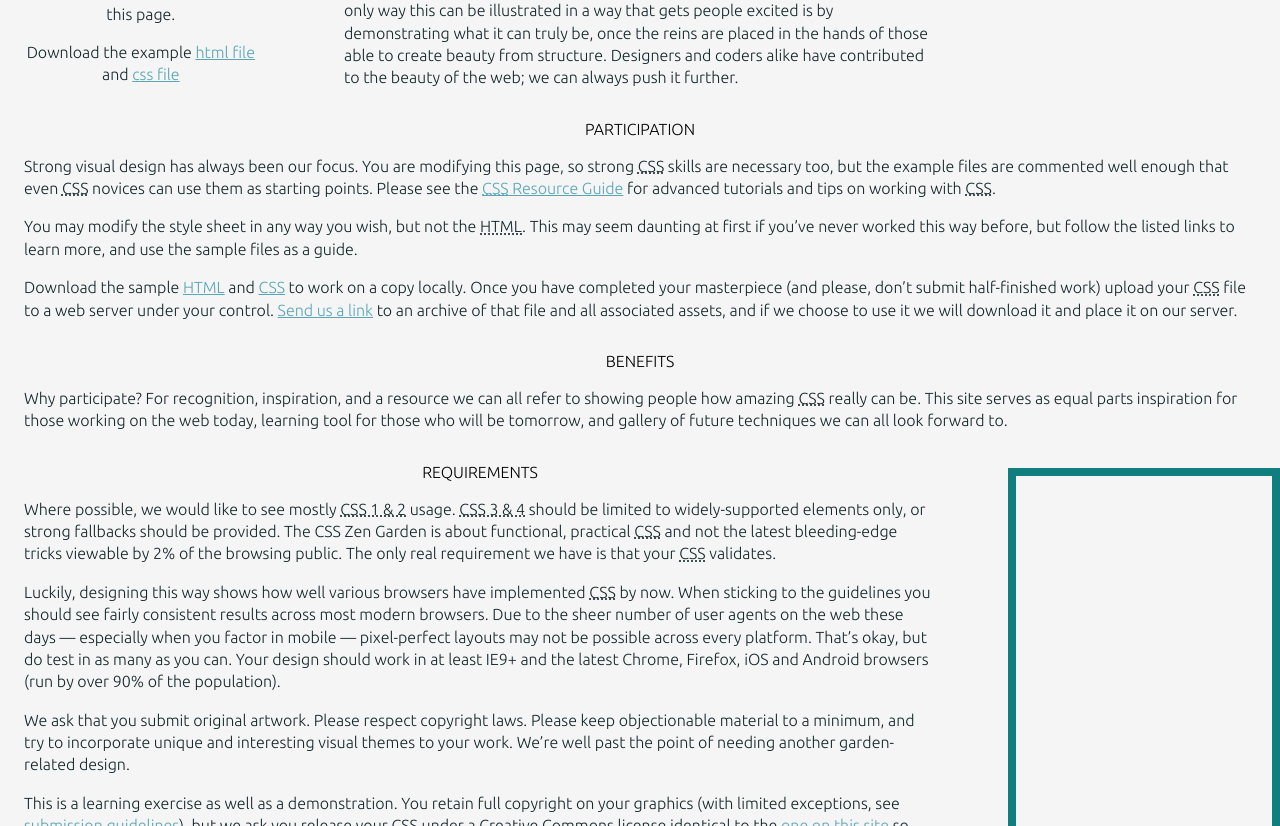
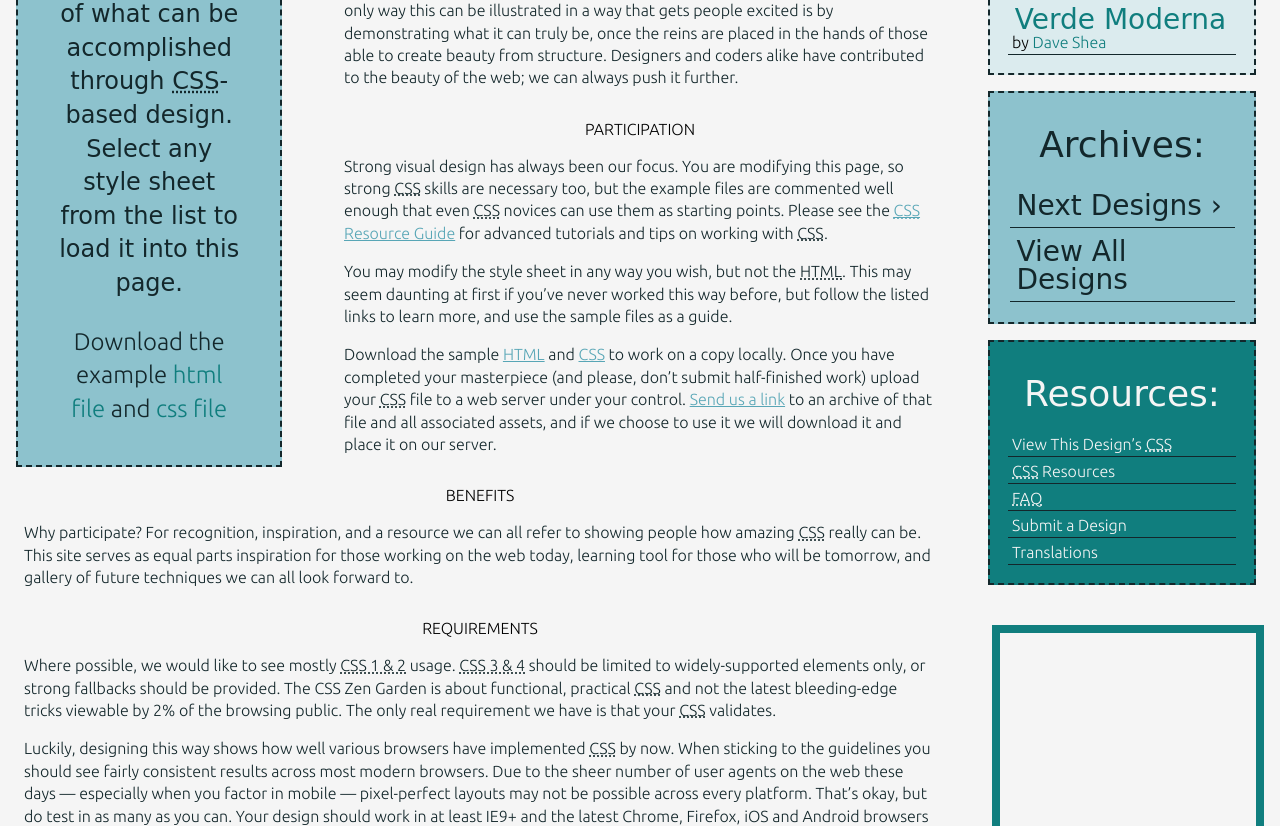
Before and after one commit to zen-group4/zen-group4.github.io, a plain HTML site: page index.html in a window 1280 px wide. Shown: the part 743-1569 px from the top of the page. Drawn offline with nearby package versions, Linux system fonts and the light colour scheme; files that its build step writes are made by us from their sources; a web font is replaced by a local one.

Commit message:
Formated menu and summary boxes

```diff
--- a/scss/partials/_colors.scss
+++ b/scss/partials/_colors.scss
@@ -4,6 +4,10 @@ $light-blue: #a7ced6ff;
 $teal: #107E7Eff;
 $pacific-blue: #58a6b6ff;
 $dark-jungle-green: #13272bff;
+
+// Hue Adjustments
+$lighten: 15%;
+$darken: 15%;
 
 // Gradients
 $gradient-top: linear-gradient(0deg, #f5f5f5ff, #a7ced6ff, #9ccad3ff, #58a6b6ff, #13272bff);
--- a/scss/partials/_intro.scss
+++ b/scss/partials/_intro.scss
@@ -1,39 +1,4 @@
 // Put intro elements here.
-
-header, header > h1, header > h2 {
-    background: none;
-}
-
-header::before {
-    content: "";
-    display: inline-block;
-    position: absolute;
-    top: 0;
-    left: 50%;
-    width: 24em;
-    height: 22em;
-    border-radius: 12em / 11em;
-    transform: translate(-50%, -45%);
-
-    @include MQ(L) {
-        width: 32em;
-        height: 30em;
-        border-radius: 16em / 15em;
-        transform: translate(-50%, -50%);
-    }
-
-    background: radial-gradient($cultured-white, $light-blue);
-    z-index: -1;
-}
-
-@include MQ(L) {
-    header::after {
-        content: url(https://zen-group4.github.io/styleguide/src/assets/branding/touch-icon-1.png);
-        position: absolute;
-        left: 50%;
-        transform: translate(-50%);
-    }
-}
 
 .intro {
     @include MQ(L) {
@@ -50,7 +15,7 @@ header::before {
         content: url('jellyfish-svg');
         position: absolute;
         top: 12.5em;
-        left: 0;
+        left: 1em;
         display: block;
         width: 20%;
         height: 25em;
@@ -58,56 +23,39 @@ header::before {
     }
 }
 
-
 .summary {
     position: static;
-    //width: 100%;
     display: block;
+    margin: 0;
+    padding: 1em;
+    background-color: lighten($pacific-blue, $lighten);
+    border: 2px dashed $dark-jungle-green;
+    p{
+    font-size: 1.5em;
+    margin: 1em;
+        &:first-child{
+            font-family: $secondary-font;
+        }
+        &:nth-child(2){
+            font-family: $primary-font;
+            a{
+                text-decoration: none;
+                color: $teal;
+            }
+        }
+    }
     @include MQ(L) {
         position: absolute;
-        top: 37em;
-        left: 0;
-        width: 22%;
+        top: 39.5em;
+        left: 1em;
+        width: 18%;
     }
 }
-
 
 .preamble {
     display: block;
     @include MQ(L) {
         padding-top: 5em;
-    }
-}
-
-.preamble::before {
-    content: url(https://zen-group4.github.io/styleguide/src/assets/branding/jellyfish.png);
-    opacity: 0.3;
-    z-index: -1;
-    position: absolute;
-    left: 40%;
-    transform: translate(-50%);
-    margin-top: 4em;
-
-    @include MQ(L) {
-        display: none;
-        position: static;
-        content: "";
-    }
-}
-
-.benefits::before {
-    content: url(https://zen-group4.github.io/styleguide/src/assets/branding/jellyfish.png);
-    opacity: 0.25;
-    z-index: -1;
-    position: absolute;
-    left: 40%;
-    transform: translate(-50%);
-    margin-top: 6em;
-
-    @include MQ(L) {
-        display: none;
-        position: static;
-        content: "";
     }
 }
 
--- a/scss/partials/_main.scss
+++ b/scss/partials/_main.scss
@@ -22,6 +22,12 @@
     grid-row: 2/3;
 }
 
+.participation{
+    display:block;
+    @include MQ(L) {
+        padding: 0 25%;
+    }
+}
 
 //image2--bottom image
 .participation::before{
@@ -29,17 +35,13 @@
     content: url('jellyfish-svg');
     position: absolute;
     bottom: 11em;
-    right: 0;
+    right: 1em;
     display: block;
     width: 20%;
     height: 25em;
     border: .5em solid $teal;
     }
-    // @include MQ(S) {
-    //     display: none;      // TODO: Put semi-transparent jellyfish graphic behind text.
-    // }
 }
-
 
 .main h3::before {
     content: url(styleguide/src/assets/branding/favicon-1.png);
@@ -68,9 +70,11 @@
     }
 }
 
-
 .benefits{
     display:block;
+    @include MQ(L) {
+        padding-right: 25%;
+    }
 }
 
 .requirements p:last-of-type {
--- a/scss/partials/_sidebar.scss
+++ b/scss/partials/_sidebar.scss
@@ -1,14 +1,55 @@
 // Style elements in sidebar here.
 
 $sidebar-margin-sm: 1.5em;
+
+@mixin aside-titles($title-color) {
+    color: $title-color;
+    margin: 0;
+    font-family: $secondary-font;
+    text-transform: capitalize;
+    font-size: 2.25em;
+    padding: .5em;
+}
+
+@mixin list-format($link-color) {
+    ul{
+        list-style: none;
+        li {
+            margin: .125em;
+            padding: .25em;
+            border-bottom: 1px solid $dark-jungle-green;
+            a {
+                color: $link-color;
+                text-decoration: none;
+                &:hover {
+                    color: $cultured-white;
+                    background-color: $pacific-blue;
+                }
+                &:active {
+                    color: $light-blue;
+                    background-color: $dark-jungle-green;
+                }
+                    &:visited {
+                    color: $pacific-blue;
+                }
+            }
+        }
+    }
+}
+
+@mixin box-format($background){
+    margin: 1em 0 0 0;
+    padding: 1em;
+    background-color: $background;
+    border: 2px dashed $dark-jungle-green;
+}
 
 .sidebar {
     display: block;
     margin-left: $sidebar-margin-sm;
     margin-right: $sidebar-margin-sm;
     margin-bottom: $sidebar-margin-sm;
-    padding-top: 1em;
-
+    padding-top: 0;
     @include MQ(L) {
         padding-top: 10em;
         grid-column: 3/4;
@@ -16,14 +57,40 @@ $sidebar-margin-sm: 1.5em;
     }
 }
 
-.wrapper {
-    position: absolute;
-    left: 50%;
-    height: 50%;
-    transform: translate(-50%);
+.select{
+    @include aside-titles($teal);
+}
 
-    @include MQ(L) {
-        position: static;
-        transform: translate(0);
-    }
+.archives{
+    @include aside-titles($dark-jungle-green);
 }
+
+.resources{
+    @include aside-titles($cultured-white);
+}
+
+.design-selection {
+    @include box-format(lighten($light-blue, $lighten));
+    @include list-format($teal);
+    font-family: $primary-font;
+}
+
+.design-archives {
+    @include box-format(lighten($pacific-blue, $lighten));
+    @include list-format($dark-jungle-green);
+}
+
+.zen-resources {
+    @include box-format($teal);
+    @include list-format($cultured-white);
+    font-family: $primary-font;
+    font-size: 1em;
+}
+
+.design-name, .next, .viewall {
+    font-family: $secondary-font;
+    text-transform: capitalize;
+    font-size: 1.75em;
+    display:block;
+    padding: 0 0 0 .1em;
+}
```
